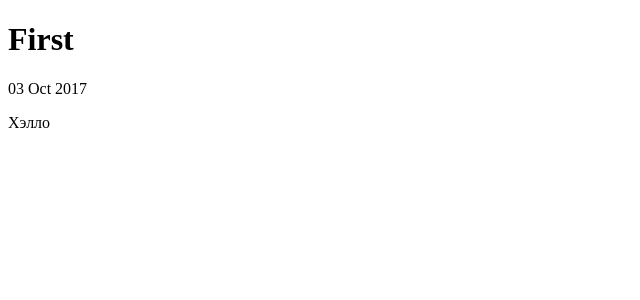
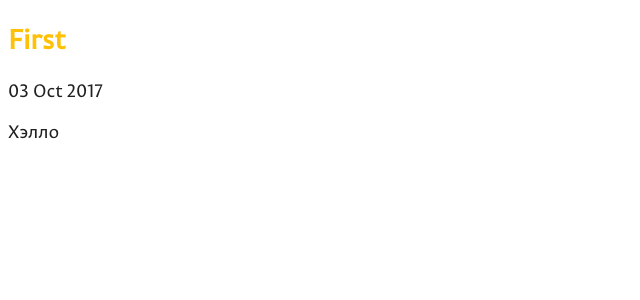
Before and after one commit to iriiiina/blog-about-books, a Jekyll site: the page built from _posts/2017-10-03-first.md, in a window 1280 px wide. Shown: the top 300 px of the page, without its empty margins (0-640 px from the left). Built offline with Jekyll 4.4.1, drawn with Linux system fonts in a browser that asks for light colours.

Commit message:
Add first design

```diff
--- a/_config.yml
+++ b/_config.yml
@@ -1,3 +1,4 @@
 name: Blog about Books
 markdown: kramdown
+url: http://localhost:4000
 permalink: /books-blog/:year/:month/:day/:title
--- a/_layouts/default.html
+++ b/_layouts/default.html
@@ -2,7 +2,9 @@
 <html>
 	<head>
 	<title>{{ page.title }}</title>
-	<link rel="stylesheet" type="text/css" href="css/style.css">
+	<meta name="viewport" content="width=device-width, initial-scale=1">
+	<link rel="stylesheet" type="text/css" href="{{ site.url }}/css/style.css">
+	<link rel="icon" href="assets/images/favicon.ico">
 	</head>
 	<body>
 		<div>
--- a/_layouts/post.html
+++ b/_layouts/post.html
@@ -1,9 +1,8 @@
 ---
 layout: default
 ---
-<h1>{{ page.title }}</h1>
+<h2>{{ page.title }}</h2>
+
 <p class="meta">{{ page.date | date_to_string }}</p>
 
-<div class="post">
-  {{ content }}
-</div>
+{{ content }}
--- a/blog/atom.xml
+++ b/blog/atom.xml
@@ -1,5 +1,5 @@
 ---
-layout: feed
+layout: null
 ---
 <?xml version="1.0" encoding="utf-8"?>
 <feed xmlns="http://www.w3.org/2005/Atom">
--- a/css/style.css
+++ b/css/style.css
@@ -1,8 +1,71 @@
 @font-face {
   font-family: Permian;
-  src: url("../assets/font/permian-sans-typeface.otf");
+  src: url("../assets/fonts/permian-sans-typeface.otf");
 }
 
-body {
+html {
   font-family: Permian;
+  background-color: #fff;
+  color: #212121;
+  font-size: 18px;
 }
+
+a:hover {
+  color: #FFC107;
+}
+
+h2 {
+  color: #FFC107;
+}
+
+.header-image {
+  width: 100%;
+}
+
+.posts {
+  text-align: center;
+}
+
+.post {
+  width: 30%;
+  margin: 40px 5px 0 5px;
+  padding: 10px;
+  box-shadow: 0 4px 8px 0 rgba(0, 0, 0, 0.2), 0 6px 20px 0 rgba(0, 0, 0, 0.19);
+  display: inline-block;
+  vertical-align: top;
+}
+
+.post-preview {
+}
+
+.post-preview-image {
+  width: 100%;
+}
+
+.post-preview-image:hover {
+  opacity: 0.7;
+}
+
+.post-title {
+  float: left;
+}
+
+.post-link {
+  color: #455A64;
+  text-decoration: none;
+  font-size: 20px;
+}
+.post-link:hover {
+  color: #FFC107;
+}
+
+.post-date {
+  float: right;
+  font-size: 15px;
+}
+
+.post-short-content {
+  margin-top: 50px;
+  float: none;
+  text-align: left;
+}
```
Also changed, not shown: _posts/2017-06-18-third.md (added, +8 -0 lines), _posts/2017-09-27-second.md (added, +8 -0 lines), _posts/2017-10-03-first.md (+1 -0 lines), index.html (+25 -6 lines), assets/fonts/permian-sans-typeface.otf (renamed from assets/font/permian-sans-typeface.otf), assets/images/favicon.ico (added), assets/post-images/2017-10-03-preview.jpeg (added), 3 other files.
